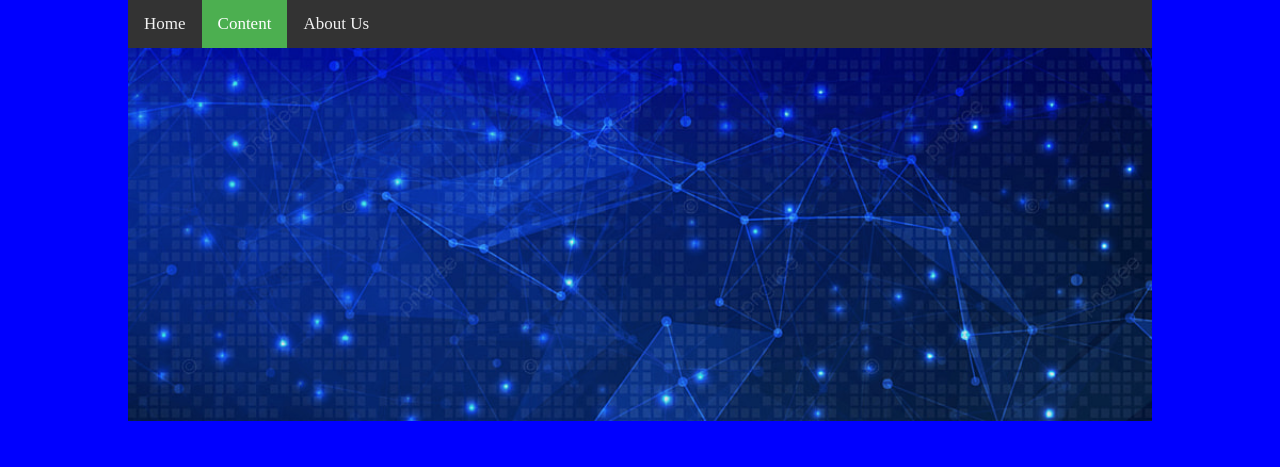
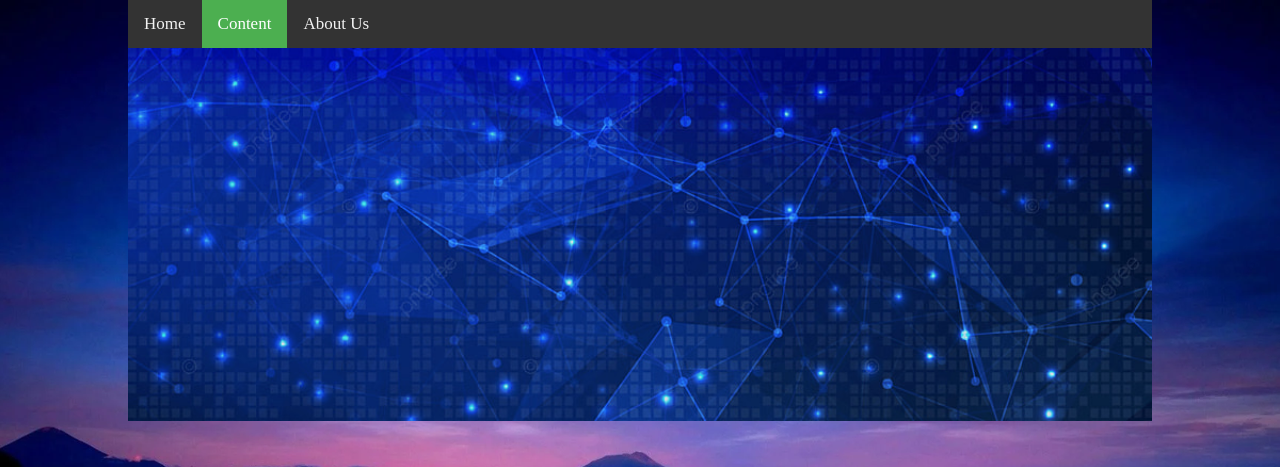
Before and after one commit to Tahsinulislam/Tahsinulislam.github.io, a plain HTML site: page content.html in a window 1280 px wide. Shown: the top 467 px of the page. Drawn offline with Linux system fonts and the light colour scheme.

Commit message:
Update content.html

```diff
--- a/content.html
+++ b/content.html
@@ -1,5 +1,13 @@
 <html>
 <head>
+                 <style>
+body {
+  background-image: url('pic11.jpg');
+   background-repeat: no-repeat;
+    background-attachment: fixed;
+  background-size: cover;
+}
+</style>
 <title>Content</title>
 </head>
 <body bgcolor="blue">
```
